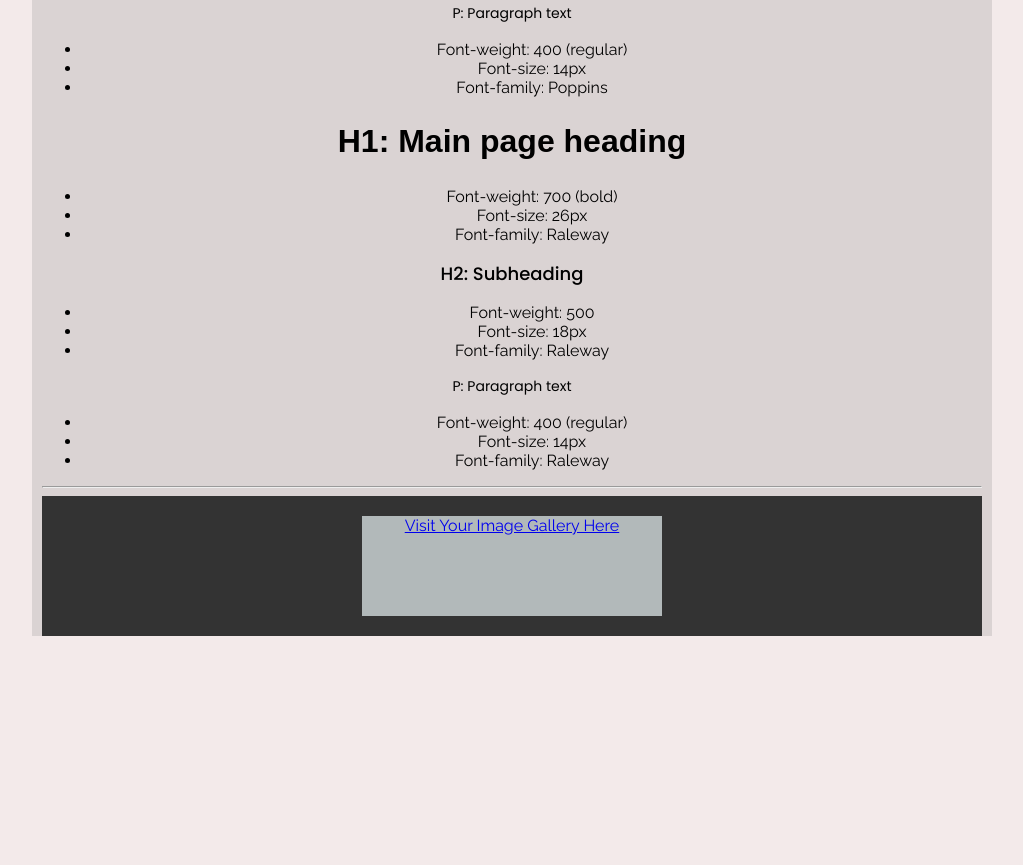
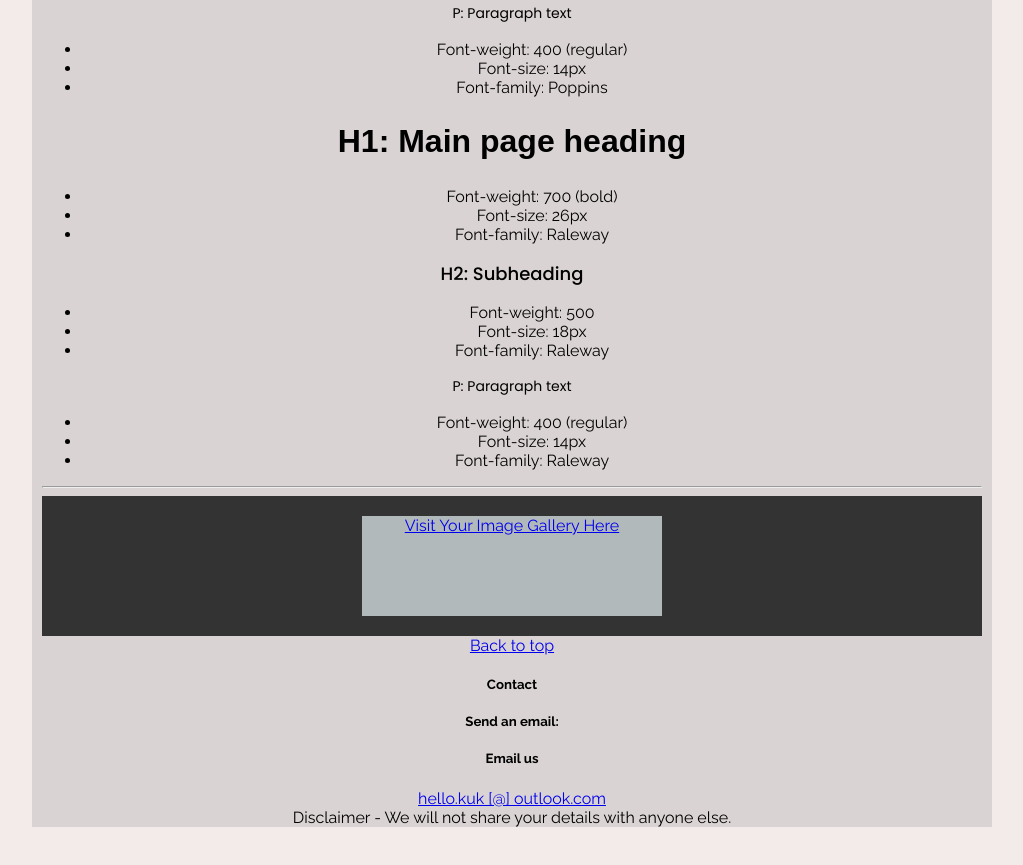
Before and after one commit to SOliv1/my-website-systems-cotswold-maids, a plain HTML site: page index.html in a window 1280 px wide. Shown: the part 1709-2574 px from the top of the page, without its empty margins (128-1151 px from the left). Before the commit the page ends 2459 px from the top, so only its background shows below. Drawn offline with Linux system fonts and the light colour scheme.

Commit message:
send and email and add achor

```diff
--- a/index.html
+++ b/index.html
@@ -42,7 +42,7 @@
       <div class="jumbotron">
         <div class="container">
           <h1></h1>
-          <a href="#" class="btn-main">Lets Get Started </a>
+          <a href="top" class="btn-main">Lets Get Started </a>
         </div>
       </div>
     </main>
@@ -197,7 +197,21 @@
             </div>
             </a>
         </div>
+
+        <a id="contact" data-hs-anchor="true"></a>
+        <a class="link-secondary" href="#top">Back to top</a>
+        <div class="emailer">
+              <h5>Contact</h5>
+              <h5>Send an email:</h5>
+              <h5 id="email-header">Email us</h5>
+              <i class="fas fa-envelope"></i>
+              <a href="mailto:hello.kuk@outlook.com.com">hello.kuk [@] outlook.com
+              </a>
+            </div>
+            <div class="container><div class="small text-center text-muted"><i class="fas fa-stop"></i>Disclaimer - We will not share your details with anyone else.</div></div>
+          </div>
       </div>
+
     </section>
     <br><br><br><br><br><br>
     <footer>
```
